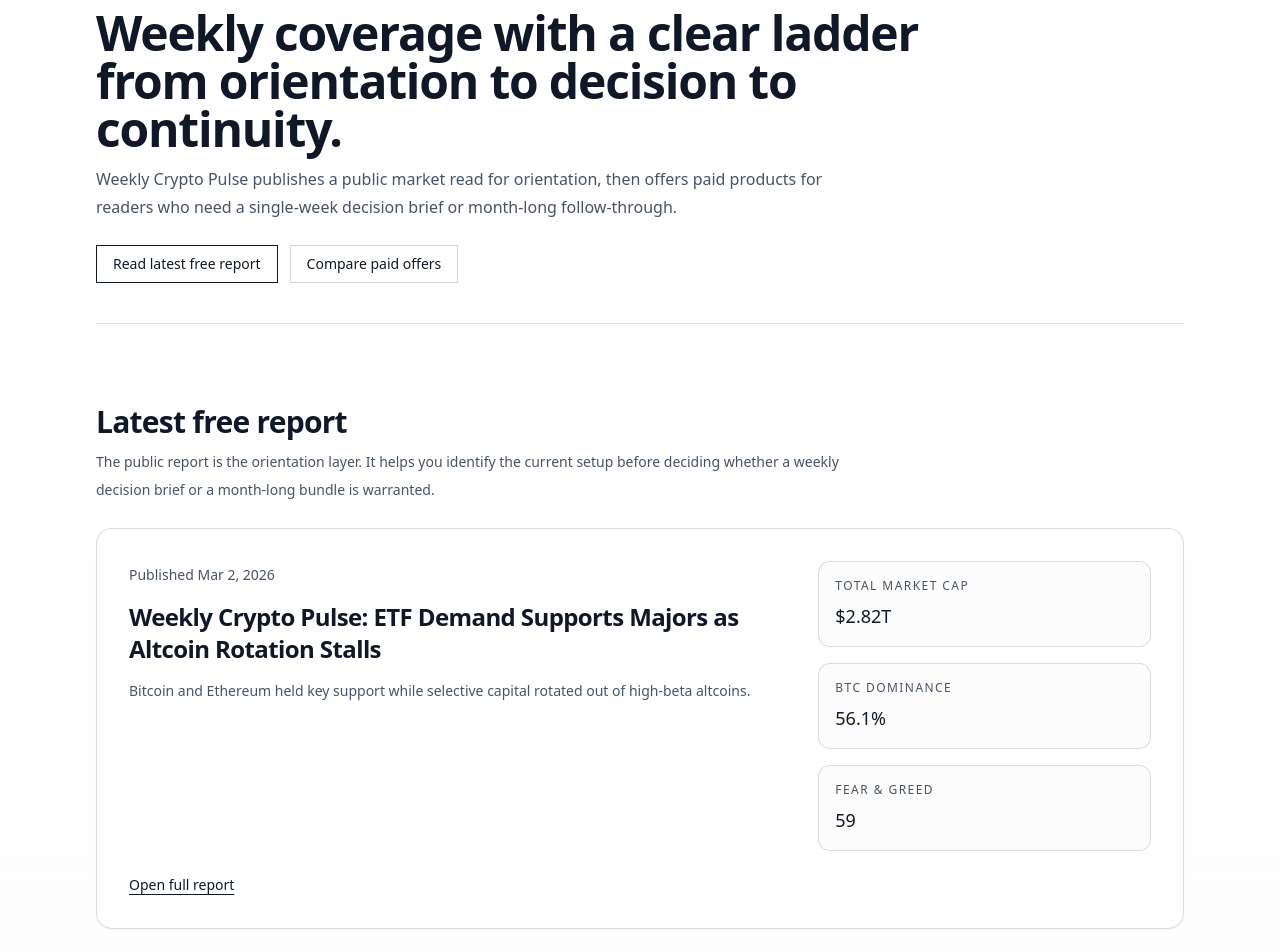
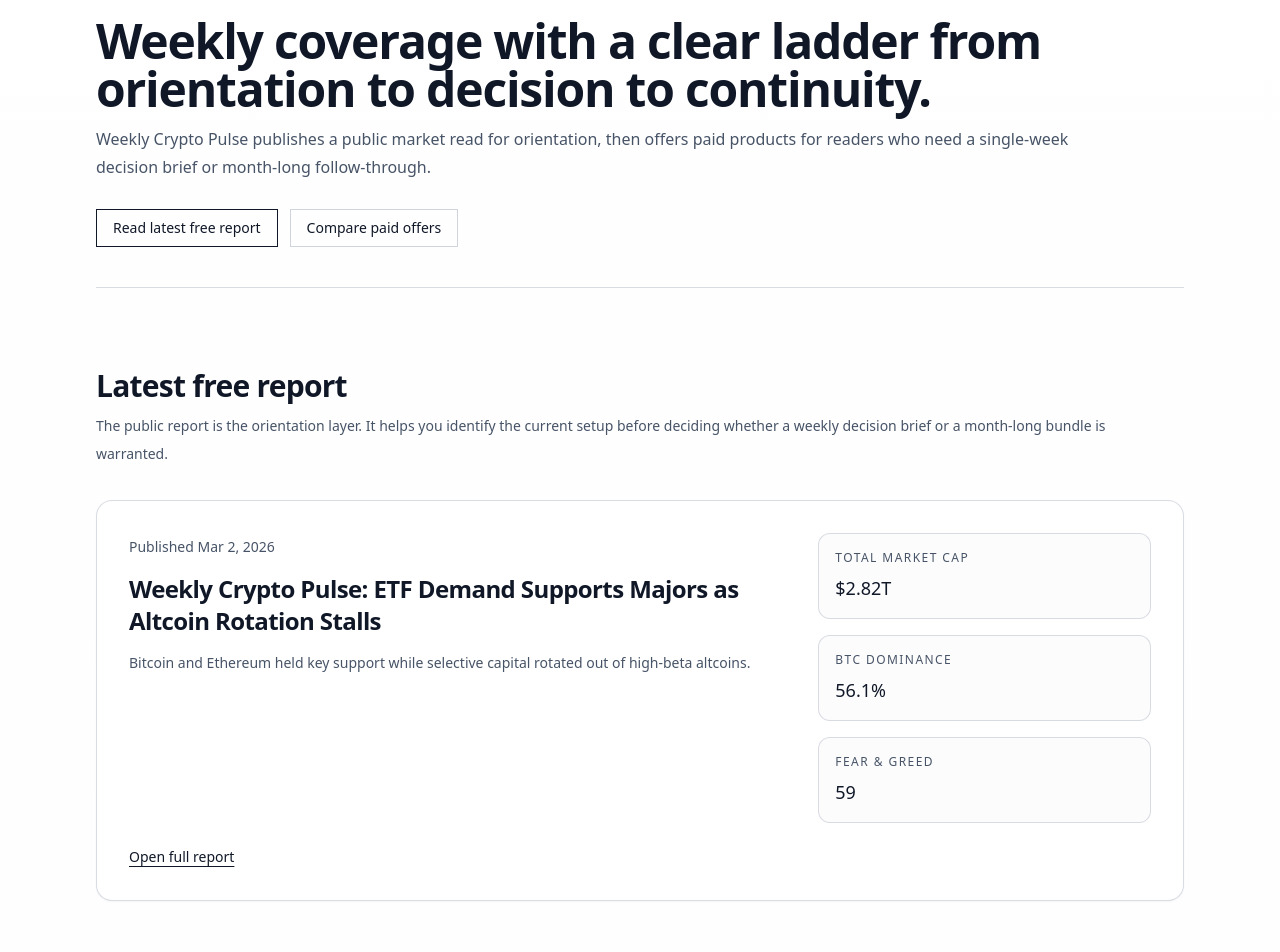
Before and after one commit to castanhf/Weekly-Crypto-Pulse, a Next.js app: page / in a window 1280 px wide. Shown: the part 140-1092 px from the top of the page. Built offline with nearby package versions, Linux system fonts and the light colour scheme; no server answers.

Commit message:
Refine shared page layout primitives

```diff
--- a/app/disclaimer/page.tsx
+++ b/app/disclaimer/page.tsx
@@ -1,6 +1,6 @@
 import type { Metadata } from 'next';
 
-import { PageHeader, PageShell, SurfaceCard } from '@/components/layout/page-shell';
+import { ContentWidth, PageHeader, PageSection, PageShell, SurfaceCard } from '@/components/layout/page-shell';
 import { createDisclaimerMetadata } from '@/lib/seo';
 
 export const metadata: Metadata = createDisclaimerMetadata();
@@ -22,7 +22,9 @@ export default function DisclaimerPage(): JSX.Element {
         title="Important context before acting on the research."
       />
 
-      <SurfaceCard className="space-y-4 max-w-4xl">
+      <PageSection>
+        <ContentWidth>
+          <SurfaceCard className="space-y-4">
             <h2 className="text-xl font-semibold tracking-tight">Important notice</h2>
             <ul className="space-y-3 text-sm leading-7 text-muted">
               {DISCLAIMER_POINTS.map((point) => (
@@ -32,6 +34,8 @@ export default function DisclaimerPage(): JSX.Element {
               ))}
             </ul>
           </SurfaceCard>
+        </ContentWidth>
+      </PageSection>
     </PageShell>
   );
 }
--- a/app/layout.tsx
+++ b/app/layout.tsx
@@ -4,6 +4,7 @@ import type { ReactNode } from 'react';
 import { AnalyticsProvider } from '@/components/analytics/analytics-provider';
 import { Footer } from '@/components/layout/footer';
 import { Header } from '@/components/layout/header';
+import { pageContainerClassName } from '@/components/layout/page-shell';
 import { getSiteOrigin } from '@/lib/seo';
 import { siteConfig } from '@/lib/site';
 
@@ -29,7 +30,7 @@ export default function RootLayout({ children }: RootLayoutProps): JSX.Element {
         <div className="flex min-h-screen flex-col">
           <AnalyticsProvider />
           <Header />
-          <main className="mx-auto w-full max-w-6xl flex-1 px-4 py-8 sm:px-6 sm:py-12 lg:px-8">{children}</main>
+          <main className={`${pageContainerClassName} flex-1 py-8 sm:py-12 lg:py-14`}>{children}</main>
           <Footer />
         </div>
       </body>
--- a/app/methodology/page.tsx
+++ b/app/methodology/page.tsx
@@ -1,6 +1,6 @@
 import type { Metadata } from 'next';
 
-import { PageHeader, PageShell, SurfaceCard } from '@/components/layout/page-shell';
+import { PageHeader, PageSection, PageShell, SurfaceCard } from '@/components/layout/page-shell';
 import { createMethodologyMetadata } from '@/lib/seo';
 
 export const metadata: Metadata = createMethodologyMetadata();
@@ -49,7 +49,7 @@ export default function MethodologyPage(): JSX.Element {
         title="A consistent framework for reading each week."
       />
 
-      <div className="grid gap-4 lg:grid-cols-2">
+      <PageSection className="grid gap-4 lg:grid-cols-2 lg:gap-6">
         {METHODOLOGY_SECTIONS.map((section) => (
           <SurfaceCard className="space-y-4" key={section.title}>
             <h2 className="text-xl font-semibold tracking-tight">{section.title}</h2>
@@ -62,7 +62,7 @@ export default function MethodologyPage(): JSX.Element {
             </ul>
           </SurfaceCard>
         ))}
-      </div>
+      </PageSection>
     </PageShell>
   );
 }
--- a/app/page.tsx
+++ b/app/page.tsx
@@ -1,7 +1,7 @@
 import type { Metadata } from 'next';
 import Link from 'next/link';
 
-import { PageHeader, PageShell, SectionIntro, SurfaceCard } from '@/components/layout/page-shell';
+import { ContentWidth, PageHeader, PageSection, PageShell, SectionIntro, SurfaceCard } from '@/components/layout/page-shell';
 import { ProCta } from '@/components/pro/pro-cta';
 import { TierDifferentiation } from '@/components/pro/tier-differentiation';
 import { formatCompactUsd, formatIsoDate, formatPercent } from '@/components/reports/report-formatters';
@@ -62,7 +62,7 @@ export default function HomePage(): JSX.Element {
         title="Weekly coverage with a clear ladder from orientation to decision to continuity."
       />
 
-      <section aria-labelledby="latest-report-heading" className="space-y-6">
+      <PageSection aria-labelledby="latest-report-heading">
         <SectionIntro
           description="The public report is the orientation layer. It helps you identify the current setup before deciding whether a weekly decision brief or a month-long bundle is warranted."
           id="latest-report-heading"
@@ -70,13 +70,13 @@ export default function HomePage(): JSX.Element {
         />
         <SurfaceCard className="space-y-6">
           <div className="grid gap-6 lg:grid-cols-[minmax(0,1.6fr)_minmax(16rem,0.8fr)] lg:items-start">
-            <div className="space-y-3">
+            <ContentWidth className="space-y-3" size="feature">
               <p className="text-sm leading-7 text-muted">Published {formatIsoDate(latestReport.metadata.publishedAt)}</p>
               <div className="space-y-3">
-                <h3 className="max-w-3xl text-2xl font-semibold tracking-tight">{latestReport.metadata.title}</h3>
-                <p className="max-w-2xl text-sm leading-7 text-muted">{latestReport.metadata.summary}</p>
+                <h3 className="text-2xl font-semibold tracking-tight">{latestReport.metadata.title}</h3>
+                <p className="text-sm leading-7 text-muted">{latestReport.metadata.summary}</p>
               </div>
-            </div>
+            </ContentWidth>
             <dl className="grid gap-4 sm:grid-cols-3 lg:grid-cols-1">
               <div className="rounded-xl border border-line/80 bg-paper px-4 py-4">
                 <dt className="text-xs uppercase tracking-[0.12em] text-muted">Total market cap</dt>
@@ -96,9 +96,9 @@ export default function HomePage(): JSX.Element {
             Open full report
           </Link>
         </SurfaceCard>
-      </section>
+      </PageSection>
 
-      <section aria-labelledby="measures-heading" className="grid gap-6 lg:grid-cols-[minmax(0,0.9fr)_minmax(0,1.1fr)] lg:items-start">
+      <PageSection aria-labelledby="measures-heading" className="grid gap-6 lg:grid-cols-[minmax(0,0.9fr)_minmax(0,1.1fr)] lg:items-start">
         <SectionIntro
           description="Every issue follows the same measurement sequence so the public layer and paid layers stay comparable from one week to the next."
           id="measures-heading"
@@ -113,14 +113,14 @@ export default function HomePage(): JSX.Element {
             ))}
           </ul>
         </SurfaceCard>
-      </section>
+      </PageSection>
 
       <TierDifferentiation
         description="The distinction is functional. Free helps you understand the current environment. Weekly Pro helps you act on one issue. Monthly Bundle helps you keep the thesis connected across the month."
         title="How each tier is meant to be used"
       />
 
-      <section aria-labelledby="offers-heading" className="space-y-6">
+      <PageSection aria-labelledby="offers-heading">
         <SectionIntro
           description={`${freeTier.name} remains the public baseline. ${weeklyProTier.name} is the entry offer when this week requires a decision. ${monthlyBundleTier.name} is the best-value offer when you want the month to remain connected from issue to issue.`}
           id="offers-heading"
@@ -148,7 +148,7 @@ export default function HomePage(): JSX.Element {
             </Link>
           </div>
         </SurfaceCard>
-      </section>
+      </PageSection>
     </PageShell>
   );
 }
--- a/app/reports/[slug]/page.tsx
+++ b/app/reports/[slug]/page.tsx
@@ -2,7 +2,7 @@ import type { Metadata } from 'next';
 import { notFound } from 'next/navigation';
 
 import { ReportViewTracker } from '@/components/analytics/report-view-tracker';
-import { PageShell, SurfaceCard } from '@/components/layout/page-shell';
+import { PageSection, PageShell, SurfaceCard } from '@/components/layout/page-shell';
 import { ProCta } from '@/components/pro/pro-cta';
 import { ExecutiveSummary } from '@/components/reports/executive-summary';
 import { MarketSnapshotCards } from '@/components/reports/market-snapshot';
@@ -54,7 +54,7 @@ export default function ReportDetailPage({ params }: ReportDetailPageProps): JSX
     <PageShell className="space-y-10 sm:space-y-12 lg:space-y-14">
       <ReportViewTracker reportSlug={report.metadata.slug} />
       <ReportHero metadata={report.metadata} />
-      <div className="grid gap-6 xl:grid-cols-[minmax(0,1.75fr)_minmax(18rem,0.75fr)] xl:items-start">
+      <PageSection className="grid gap-6 xl:grid-cols-[minmax(0,1.75fr)_minmax(18rem,0.75fr)] xl:items-start">
         <div className="space-y-6">
           <SurfaceCard className="text-sm leading-7 text-muted" aria-label="Tier context">
             <p>
@@ -109,7 +109,7 @@ export default function ReportDetailPage({ params }: ReportDetailPageProps): JSX
             </div>
           </SurfaceCard>
         </div>
-      </div>
+      </PageSection>
     </PageShell>
   );
 }
--- a/app/reports/page.tsx
+++ b/app/reports/page.tsx
@@ -1,7 +1,7 @@
 import type { Metadata } from 'next';
 import Link from 'next/link';
 
-import { PageHeader, PageShell, SurfaceCard } from '@/components/layout/page-shell';
+import { PageHeader, PageSection, PageShell, SurfaceCard } from '@/components/layout/page-shell';
 import { formatIsoDate } from '@/components/reports/report-formatters';
 import { createReportsArchiveMetadata } from '@/lib/seo';
 import { getAllReports } from '@/lib/reports/report-repository';
@@ -19,7 +19,7 @@ export default function ReportsPage(): JSX.Element {
         title="Public weekly reports, organized for quick scanning."
       />
 
-      <div className="grid gap-6 lg:grid-cols-[minmax(0,1.8fr)_minmax(17rem,0.8fr)] lg:items-start">
+      <PageSection className="grid gap-6 lg:grid-cols-[minmax(0,1.8fr)_minmax(17rem,0.8fr)] lg:items-start">
         <ul className="space-y-4">
           {reports.map((report) => {
             const reportUrl = `/reports/${report.metadata.slug}`;
@@ -34,7 +34,7 @@ export default function ReportsPage(): JSX.Element {
                         {report.metadata.title}
                       </Link>
                     </h2>
-                    <p className="max-w-3xl text-sm leading-7 text-muted">{report.metadata.summary}</p>
+                    <p className="text-sm leading-7 text-muted">{report.metadata.summary}</p>
                   </div>
                   <Link className="inline-flex text-sm font-medium text-ink underline underline-offset-4" href={reportUrl}>
                     Read free report
@@ -58,7 +58,7 @@ export default function ReportsPage(): JSX.Element {
             </Link>
           </SurfaceCard>
         </aside>
-      </div>
+      </PageSection>
     </PageShell>
   );
 }
--- a/components/layout/header.tsx
+++ b/components/layout/header.tsx
@@ -1,5 +1,6 @@
 import Link from 'next/link';
 
+import { pageContainerClassName } from '@/components/layout/page-shell';
 import { siteConfig } from '@/lib/site';
 
 const NAV_ITEMS = [
@@ -12,7 +13,7 @@ const NAV_ITEMS = [
 export function Header(): JSX.Element {
   return (
     <header className="border-b border-line/80 bg-white/95 backdrop-blur">
-      <div className="mx-auto flex w-full max-w-6xl flex-col gap-4 px-4 py-5 sm:px-6 lg:flex-row lg:items-center lg:justify-between lg:px-8">
+      <div className={`${pageContainerClassName} flex flex-col gap-4 py-5 lg:flex-row lg:items-center lg:justify-between`}>
         <Link className="max-w-xs text-lg font-semibold tracking-tight text-ink transition hover:text-muted" href="/">
           {siteConfig.name}
         </Link>
--- a/components/layout/page-shell.tsx
+++ b/components/layout/page-shell.tsx
@@ -2,9 +2,30 @@ import type { ComponentPropsWithoutRef, ReactNode } from 'react';
 
 type ClassValue = string | false | null | undefined;
 
+type WidthSize = 'copy' | 'content' | 'feature' | 'full';
+
+type PageContainerProps = Readonly<{
+  as?: 'div' | 'section';
+  children: ReactNode;
+  className?: string;
+}>;
+
 type PageShellProps = Readonly<{
   children: ReactNode;
   className?: string;
+}>;
+
+type PageSectionProps = Readonly<{
+  id?: string;
+  children: ReactNode;
+  className?: string;
+}> &
+  Omit<ComponentPropsWithoutRef<'section'>, 'children' | 'className' | 'id'>;
+
+type ContentWidthProps = Readonly<{
+  children: ReactNode;
+  className?: string;
+  size?: WidthSize;
 }>;
 
 type PageHeaderProps = Readonly<{
@@ -30,22 +51,47 @@ type SurfaceCardProps = Readonly<{
 }> &
   Omit<ComponentPropsWithoutRef<'div'>, 'children' | 'className'>;
 
+const CONTENT_WIDTH_CLASS_NAMES: Record<WidthSize, string> = {
+  copy: 'max-w-3xl',
+  content: 'max-w-4xl',
+  feature: 'max-w-5xl',
+  full: 'max-w-none'
+};
+
+export const pageContainerClassName = 'mx-auto w-full max-w-6xl px-4 sm:px-6 lg:px-8';
+
 const mergeClasses = (...classValues: ReadonlyArray<ClassValue>): string => classValues.filter(Boolean).join(' ');
+
+export function PageContainer({ as: Component = 'div', children, className }: PageContainerProps): JSX.Element {
+  return <Component className={mergeClasses(pageContainerClassName, className)}>{children}</Component>;
+}
 
 export function PageShell({ children, className }: PageShellProps): JSX.Element {
   return <div className={mergeClasses('space-y-14 sm:space-y-16 lg:space-y-20', className)}>{children}</div>;
 }
 
+export function PageSection({ id, children, className, ...restProps }: PageSectionProps): JSX.Element {
+  return (
+    <section {...restProps} className={mergeClasses('space-y-6 sm:space-y-8', className)} id={id}>
+      {children}
+    </section>
+  );
+}
+
+export function ContentWidth({ children, className, size = 'content' }: ContentWidthProps): JSX.Element {
+  return <div className={mergeClasses(CONTENT_WIDTH_CLASS_NAMES[size], className)}>{children}</div>;
+}
+
 export function PageHeader({ eyebrow, title, description, actions, className, titleClassName }: PageHeaderProps): JSX.Element {
   return (
-    <header className={mergeClasses('space-y-6 border-b border-line/80 pb-8 sm:pb-10', className)}>
-      <div className="space-y-4">
+    <header className={mergeClasses('space-y-6 border-b border-line/80 pb-8 sm:space-y-7 sm:pb-10', className)}>
+      <ContentWidth className="space-y-4" size="feature">
         {eyebrow ? <p className="text-xs font-semibold uppercase tracking-[0.22em] text-muted">{eyebrow}</p> : null}
         <div className="space-y-3">
-          <h1 className={mergeClasses('max-w-4xl text-4xl font-semibold tracking-tight sm:text-5xl', titleClassName)}>{title}</h1>
-          {description ? <p className="max-w-3xl text-base leading-7 text-muted">{description}</p> : null}
+          <h1 className={mergeClasses('text-4xl font-semibold tracking-tight sm:text-5xl', titleClassName)}>{title}</h1>
+          {description ? <p className="text-base leading-7 text-muted">{description}</p> : null}
         </div>
-      </div>
+      </ContentWidth>
       {actions ? <div className="flex flex-wrap gap-3">{actions}</div> : null}
     </header>
   );
@@ -54,12 +100,12 @@ export function PageHeader({ eyebrow, title, description, actions, className, ti
 export function SectionIntro({ id, title, description, action, className }: SectionIntroProps): JSX.Element {
   return (
     <div className={mergeClasses('flex flex-col gap-3 sm:flex-row sm:items-end sm:justify-between', className)}>
-      <div className="space-y-2">
+      <ContentWidth className="space-y-2" size="feature">
         <h2 className="text-2xl font-semibold tracking-tight sm:text-3xl" id={id}>
           {title}
         </h2>
-        {description ? <p className="max-w-3xl text-sm leading-7 text-muted">{description}</p> : null}
-      </div>
+        {description ? <p className="text-sm leading-7 text-muted">{description}</p> : null}
+      </ContentWidth>
       {action ? <div className="shrink-0">{action}</div> : null}
     </div>
   );
--- a/components/pro/tier-differentiation.tsx
+++ b/components/pro/tier-differentiation.tsx
@@ -1,4 +1,4 @@
-import { SectionIntro, SurfaceCard } from '@/components/layout/page-shell';
+import { PageSection, SectionIntro, SurfaceCard } from '@/components/layout/page-shell';
 import { CONTENT_TIER_IDS, getContentBlockLabel, getContentTierDefinition } from '@/domain/content-tier';
 
 type TierDifferentiationProps = Readonly<{
@@ -8,7 +8,7 @@ type TierDifferentiationProps = Readonly<{
 
 export function TierDifferentiation({ description, title }: TierDifferentiationProps): JSX.Element {
   return (
-    <section aria-labelledby="tier-differentiation-heading" className="space-y-6">
+    <PageSection aria-labelledby="tier-differentiation-heading">
       <SectionIntro description={description} id="tier-differentiation-heading" title={title} />
 
       <div className="grid gap-4 lg:grid-cols-3">
@@ -59,6 +59,6 @@ export function TierDifferentiation({ description, title }: TierDifferentiationP
           );
         })}
       </div>
-    </section>
+    </PageSection>
   );
 }
```
Also changed, not shown: app/pro/page.tsx (+12 -12 lines). Lines whose indentation alone changed are shown as unchanged.
